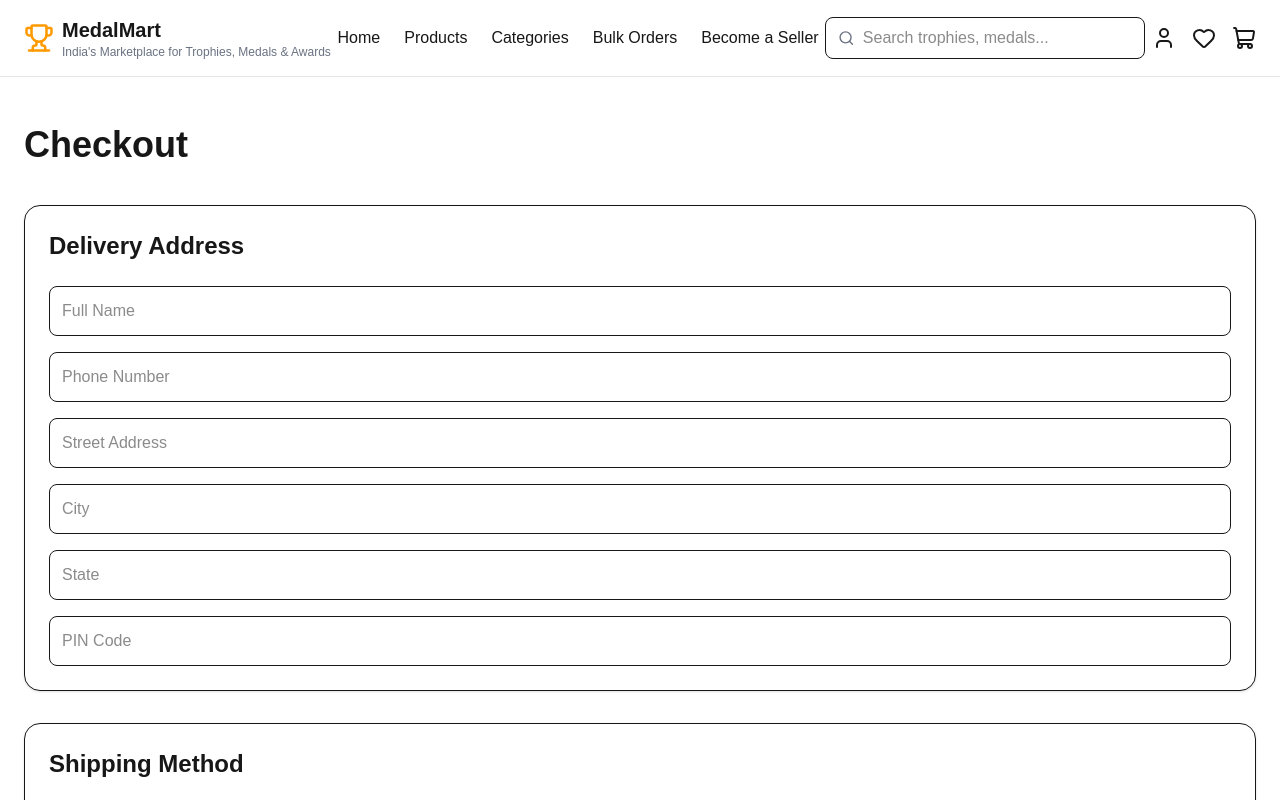
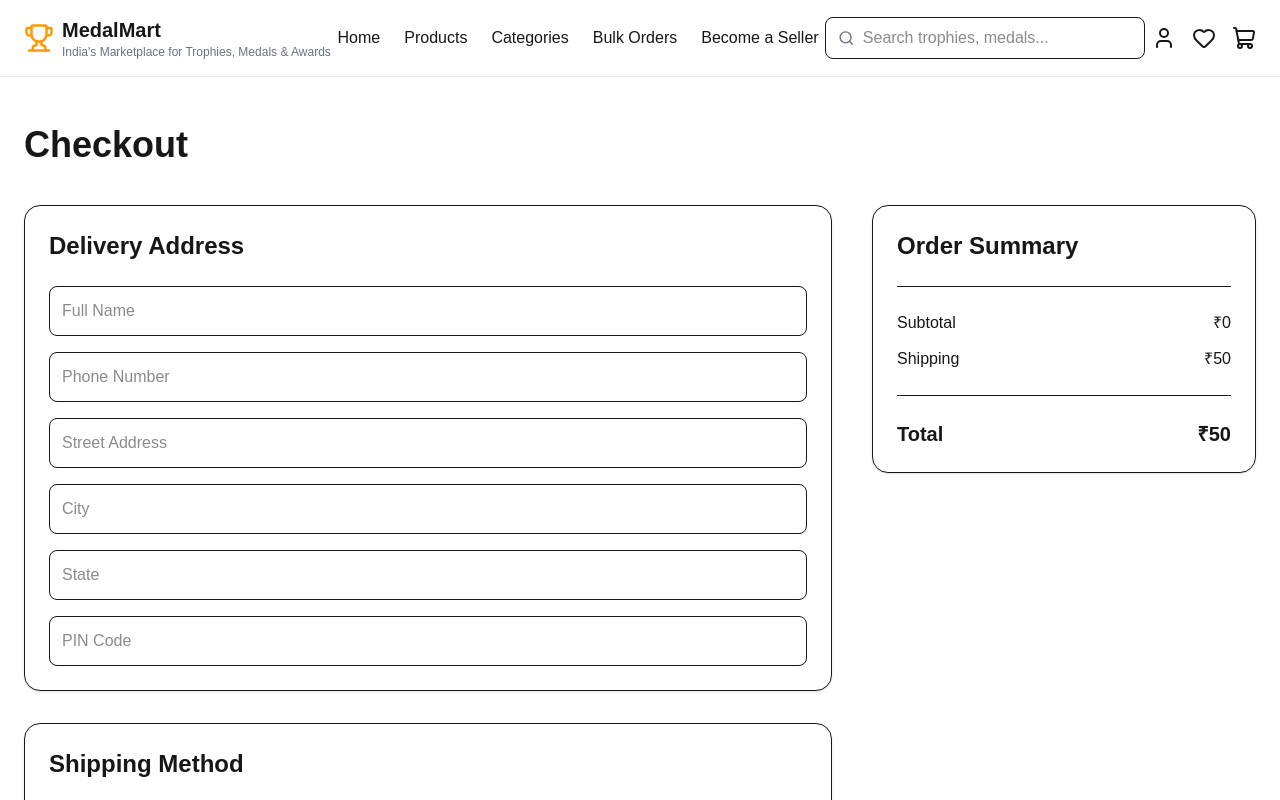
Before and after one commit to Thakur-Ji-Vikas/medalmart, a Next.js app: page /checkout in a window 1280 px wide. Shown: the top 800 px of the page. Built offline with nearby package versions, Linux system fonts and the light colour scheme.

Commit message:
Sprint 14 - Order summary.

```diff
--- a/app/checkout/page.tsx
+++ b/app/checkout/page.tsx
@@ -3,19 +3,34 @@
 import AddressForm from "@/components/checkout/AddressForm";
 import ShippingMethod from "@/components/checkout/ShippingMethod";
 import PaymentMethod from "@/components/checkout/PaymentMethod";
+import OrderSummary from "@/components/checkout/OrderSummary";
 
 export default function CheckoutPage() {
   return (
     <main className="mx-auto max-w-7xl px-6 py-12">
       <h1 className="mb-10 text-4xl font-bold">Checkout</h1>
 
-      <AddressForm />
+      <div className="grid gap-10 lg:grid-cols-3">
 
-      {/* Shipping */}
-      <ShippingMethod />
+  {/* Checkout Form */}
+  <div className="lg:col-span-2">
 
-      {/* Payment */}
-      <PaymentMethod />
+    <AddressForm />
+
+    <ShippingMethod />
+
+    <PaymentMethod />
+
+  </div>
+
+  {/* Order Summary */}
+  <div>
+
+    <OrderSummary />
+
+  </div>
+
+</div>
     </main>
   );
 }
--- a/components/checkout/OrderSummary.tsx
+++ b/components/checkout/OrderSummary.tsx
@@ -1,93 +1,84 @@
 "use client";
 
 import { useCart } from "@/hooks/useCart";
+import { useCheckout } from "@/hooks/useCheckout";
 
 export default function OrderSummary() {
-  // Get cart items from the global cart context
+
+  // Cart state
   const { cart } = useCart();
 
-  // Calculate subtotal
+  // Checkout state
+  const { checkout } = useCheckout();
+
+  // Shipping charge
+  const shippingCharge =
+    checkout.shippingMethod === "express" ? 150 : 50;
+
+  // Cart subtotal
   const subtotal = cart.reduce(
     (total, item) => total + item.price * item.quantity,
     0
   );
 
-  // Temporary delivery charge
-  // Later we'll calculate this dynamically.
-  const deliveryCharge = subtotal > 0 ? 99 : 0;
-
-  // Final payable amount
-  const total = subtotal + deliveryCharge;
+  // Grand total
+  const grandTotal = subtotal + shippingCharge;
 
   return (
     <section className="rounded-2xl border bg-white p-6 shadow-sm">
 
-      {/* Section Title */}
-      <h2 className="mb-6 text-2xl font-bold">
+      <h2 className="mb-6 text-2xl font-semibold">
         Order Summary
       </h2>
 
       {/* Cart Items */}
-      <div className="space-y-4">
+      <div className="space-y-3">
 
-        {cart.length === 0 ? (
-
-          <p className="text-gray-500">
-            Your cart is empty.
-          </p>
-
-        ) : (
-
-          cart.map((item) => (
-
+        {cart.map((item) => (
           <div
             key={item.id}
-              className="flex justify-between border-b pb-3"
+            className="flex justify-between"
           >
+            <span>
+              {item.name} × {item.quantity}
+            </span>
 
-              <div>
-
-                <p className="font-medium">
-                  {item.name}
-                </p>
-
-                <p className="text-sm text-gray-500">
-                  Qty : {item.quantity}
-                </p>
+            <span>
+              ₹{item.price * item.quantity}
+            </span>
+          </div>
+        ))}
 
       </div>
 
-              <p className="font-semibold">
-                ₹{item.price * item.quantity}
-              </p>
+      <hr className="my-6" />
+
+      {/* Subtotal */}
+      <div className="flex justify-between">
+
+        <span>Subtotal</span>
+
+        <span>₹{subtotal}</span>
 
       </div>
 
-          ))
+      {/* Shipping */}
+      <div className="mt-3 flex justify-between">
 
-        )}
+        <span>Shipping</span>
+
+        <span>₹{shippingCharge}</span>
 
       </div>
 
-      {/* Price Summary */}
-      <div className="mt-8 space-y-3 border-t pt-6">
+      <hr className="my-6" />
 
-        <div className="flex justify-between">
-          <span>Subtotal</span>
-          <span>₹{subtotal}</span>
-        </div>
+      {/* Grand Total */}
+      <div className="flex justify-between text-xl font-bold">
 
-        <div className="flex justify-between">
-          <span>Delivery</span>
-          <span>₹{deliveryCharge}</span>
-        </div>
+        <span>Total</span>
 
-        <div className="flex justify-between text-xl font-bold">
-          <span>Total</span>
-          <span className="text-amber-600">
-            ₹{total}
-          </span>
-        </div>
+        <span>₹{grandTotal}</span>
 
       </div>
 
```
Lines whose indentation alone changed are shown as unchanged.
